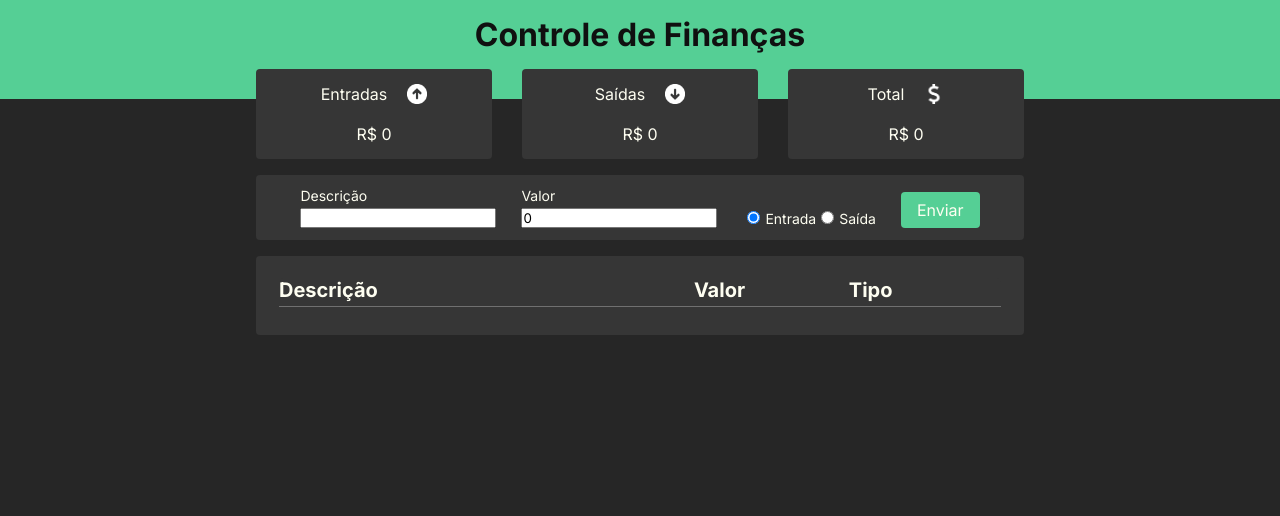
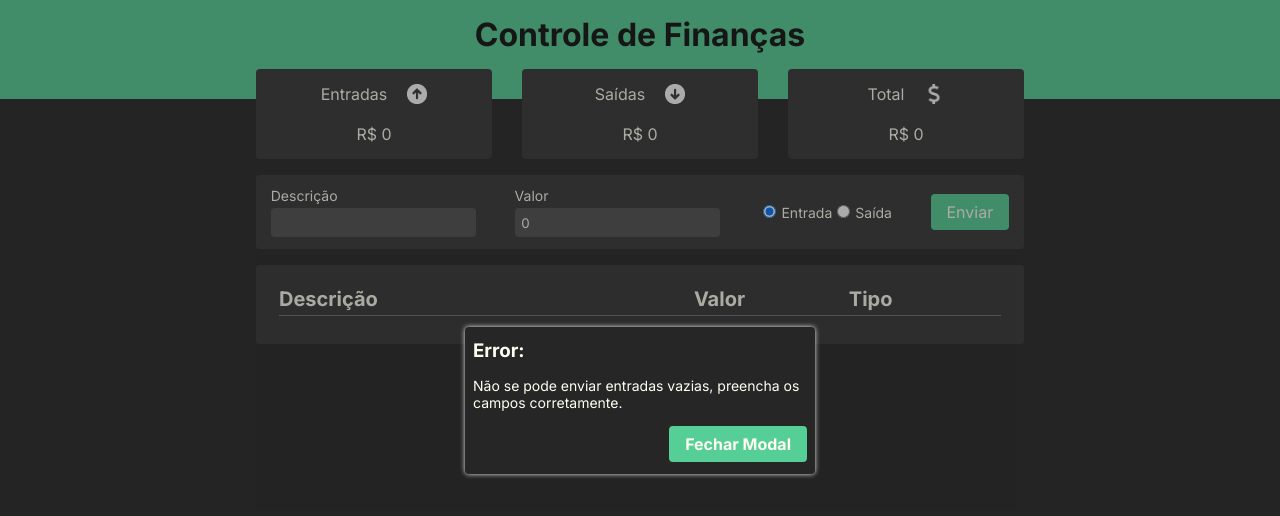
Before and after one commit to EduuBraga/ControleFinanceiro, a React (Vite) app: page / in a window 1280 px wide. Shown: the top 516 px of the page. Built offline with nearby package versions, Linux system fonts and the light colour scheme.

Commit message:
Criei o modal de error caso o ninput esteja vazio

```diff
--- /dev/null
+++ b/src/components/ModalError/index.jsx
@@ -0,0 +1,26 @@
+import React from "react"
+
+import { Container } from "./style"
+
+export function ModalError({ setVisibleModal }) {
+  const inputDescription = document.querySelector('input[name="description"]')
+  const inputValue = document.querySelector('input[name="value"]')
+
+  function handleClick(){
+    if(inputDescription.value !== ''){
+      inputValue.focus()
+    }else{
+      inputDescription.focus()
+    }
+    setVisibleModal(false)
+  }
+  return (
+    <Container>
+      <div>
+        <h3>Error:</h3>
+        <p>Não se pode enviar entradas vazias, preencha os campos corretamente.</p>
+        <button onClick={handleClick}>Fechar Modal</button>
+      </div>
+    </Container>
+  )
+}
--- /dev/null
+++ b/src/components/ModalError/style.jsx
@@ -0,0 +1,55 @@
+import styled from "styled-components"
+
+export const Container = styled.section`
+  position: fixed;
+  left: 0;
+  top: 0;
+  width: 100%;
+  height: 100vh;
+
+  z-index: 5;
+  display: flex;
+  justify-content: center;
+  align-items: center;
+  background-color: #20202060;
+
+  div{
+    max-width: 350px;
+    margin: 15px;
+    padding: 12px 8px;
+    border-radius: 4px;
+    background-color: ${({theme})=> theme.bg};
+    box-shadow: 0px 0px 5px 0px #f0f0f0;
+    color: #fefef1;
+
+    display: flex;
+    flex-direction: column;
+    align-items: center;
+    gap: 15px;
+
+    h3{
+      align-self: flex-start;
+    }
+    p{
+      font-size: 14px;
+    }
+  }
+
+  button{
+    align-self: flex-end;
+    padding: 0.5em 1em;
+    background-color: var(--color-main);
+    color: #fefef1;
+    border: none;
+    cursor: pointer;
+    font-size: 16px;
+    border-radius:4px;
+    font-weight: 700;
+    transition: all 0.3s ease-out;
+
+    &:hover{
+      background-color: #55CF70;
+      color: #f1f1f1;
+    }
+  }
+`
--- a/src/components/home/index.jsx
+++ b/src/components/home/index.jsx
@@ -13,6 +13,7 @@ import { EntriesCard } from "../entriesCard"
 import { CardsStatistics } from "../CardsStatistics"
 
 import { ContainerMain, ContainerHeader, ContainerForm, ContainerEntries, HeaderEntries } from "./style"
+import { ModalError } from "../ModalError"
 
 export function Home() {
   const { AddEntrie, IdFromEntrie } = useContext(EntriesContext)
@@ -20,6 +21,7 @@ export function Home() {
   const [entrieType, setEntrieType] = useState(null)
   const [entrieDescription, setEntrieDescription] = useState("")
   const [entrieValue, setEntrieValue] = useState(0)
+  const [visibleModal, setVisibleModal] = useState(true)
 
   const inputsRadios = document.querySelectorAll("input[name='entrieType']")
 
@@ -28,15 +30,28 @@ export function Home() {
     inputChecked === "entrada" ? setEntrieType(true) : setEntrieType(false)
   }, [inputsRadios])
 
+  function handleSubmit(e) {
+    e.preventDefault()
+    if (entrieDescription !== '' && entrieValue !== 0) {
+      setEntrieDescription('')
+      setEntrieValue(0)
+      AddEntrie(entrieDescription, entrieValue, entrieType)
+      IdFromEntrie()
+    }else{
+      setVisibleModal(true)
+    }
+  }
+
   return (
     <>
+      {visibleModal && <ModalError setVisibleModal={setVisibleModal}/>}
       <ContainerHeader>
         <h1>Controle de Finanças</h1>
       </ContainerHeader>
 
       <ContainerMain>
         <CardsStatistics />
-        <ContainerForm onSubmit={(e) => { e.preventDefault() }}>
+        <ContainerForm onSubmit={handleSubmit}>
           <div>
             <label>Descrição</label>
             <input type="text" name="description" onChange={(e) => { setEntrieDescription(e.target.value) }} value={entrieDescription} />
@@ -51,10 +66,7 @@ export function Home() {
             <input onClick={() => { setEntrieType(false) }} type="radio" name="entrieType" value="saida" />
             <label htmlFor="">Saída</label>
           </div>
-          <button onClick={() => {
-            AddEntrie(entrieDescription, entrieValue, entrieType)
-            IdFromEntrie()
-          }}>Enviar</button>
+          <button>Enviar</button>
         </ContainerForm>
 
         <ContainerEntries>
@@ -66,7 +78,8 @@ export function Home() {
             </div>
             <span></span>
           </HeaderEntries>
-          <EntriesCard></EntriesCard>
+
+          <EntriesCard />
         </ContainerEntries>
       </ContainerMain>
     </>
--- a/src/components/home/style.jsx
+++ b/src/components/home/style.jsx
@@ -18,14 +18,27 @@ export const ContainerMain = styled.main`
 
 export const ContainerForm = styled.form`
   display: flex;
-  justify-content: center;
-  align-items: flex-end;
+  justify-content: space-around;
+  align-items: center;
   gap: 25px;
 
   border-radius: 4px;
   padding: 12px 8px;
   color:  ${({theme})=> theme.color};
   background-color: ${({theme})=> theme.bg2};
+
+  input{
+    background-color: #505050;
+    border: none;
+    border-radius: 4px;
+    padding: 0.5em 0.5em;
+    box-sizing: content-box;
+    color: ${({theme})=> theme.color};
+
+    &:focus{
+      outline: 2px solid white;
+    }
+  }
 
   div:nth-child(1){
     display: flex;
@@ -37,9 +50,11 @@ export const ContainerForm = styled.form`
     flex-direction: column;
     gap: 4px;
   }
-  div:nth-child(3) input{
-    margin-right: 5px;
-    margin-left: 5px;
+  div:nth-child(3){
+    input{
+      margin-right: 5px;
+      margin-left: 5px;
+    }
   }
   label{
     font-size: 14px;
```
